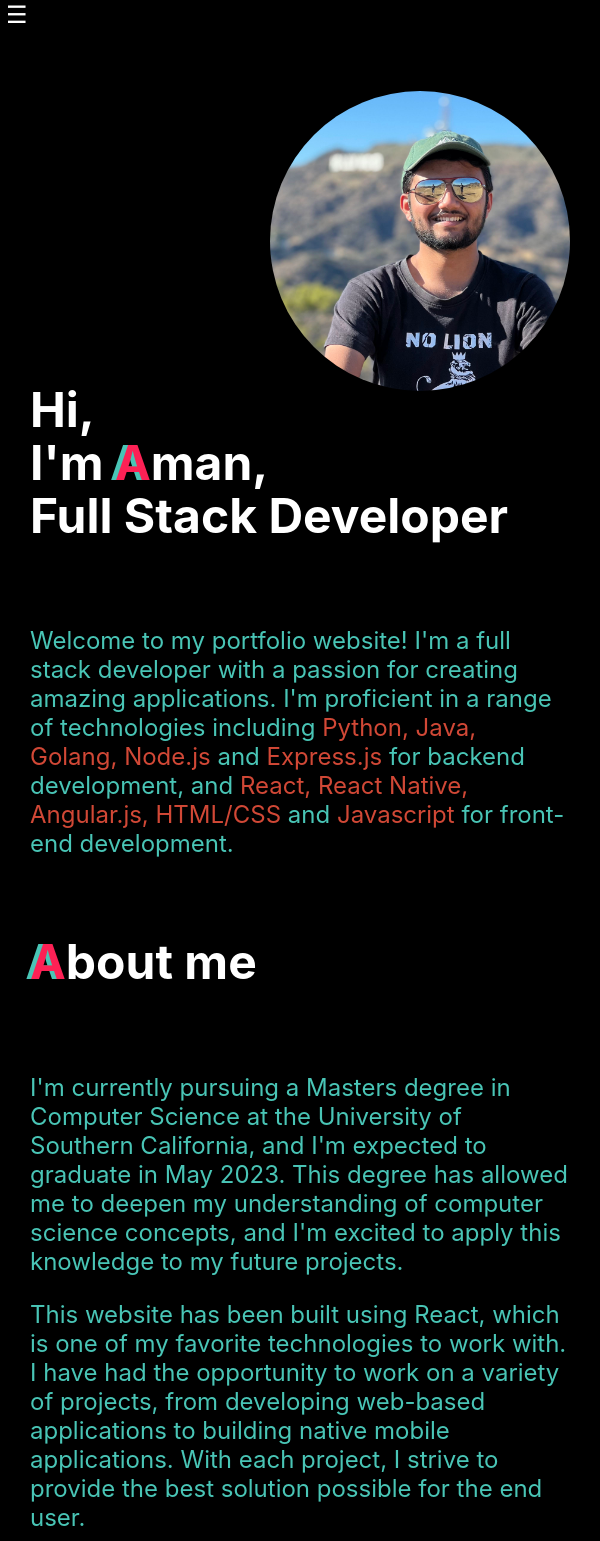
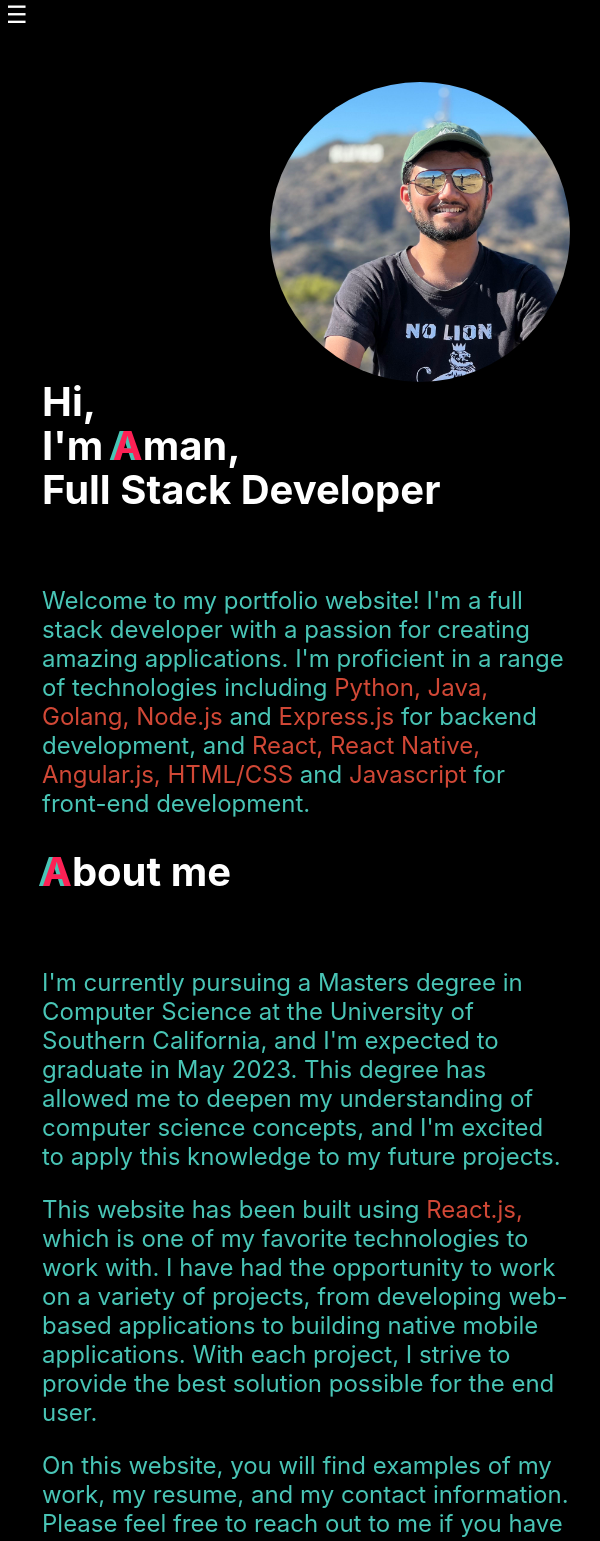
Before and after one commit to RuchikaKasireddy/Portfolio, a React (Create React App) app: page / in a window 600 px wide. Shown: the top 1541 px of the page. Built offline with nearby package versions, Linux system fonts and the light colour scheme.

Commit message:
Minor UI changes with scrolling fix

```diff
--- a/src/About.js
+++ b/src/About.js
@@ -15,7 +15,7 @@ function About() {
           this knowledge to my future projects.
         </p>
         <p>
-          This website has been built using React, which is one of my favorite
+          This website has been built using<span className="highlight"> React.js, </span> which is one of my favorite
           technologies to work with. I have had the opportunity to work on a
           variety of projects, from developing web-based applications to building
           native mobile applications. With each project, I strive to provide the
--- a/src/App.css
+++ b/src/App.css
@@ -2,6 +2,7 @@ html, body {
   height: 100%;
   width: 100%;
   background-color: #000;
+  scroll-behavior: smooth;
 }
 
 .canvas {
@@ -107,6 +108,10 @@ html, body {
   list-style: none;
 }
 
+#introduction, #about {
+  height: 100vh;
+}
+
 @media only screen and (max-width: 400px) {
   .profilepicture {
     width: 50%;
@@ -123,6 +128,10 @@ html, body {
 
   .introheader {
     padding-top: 70%;
+  }
+
+  .aboutheader {
+    padding-top: 20%;
   }
 
   .introheader, .aboutheader {
@@ -176,6 +185,10 @@ html, body {
     padding-top: 70%;
   }
 
+  .aboutheader {
+    padding-top: 20%;
+  }
+
   .introheader, .aboutheader {
     padding-left: 10%;
     padding-right: 10%;
@@ -219,18 +232,22 @@ html, body {
 
   .introtext, .abouttext {
     font-size: 1.5em;
-    padding: 5%;
-    padding-top: 1%;
+    padding-left: 7%;
+    padding-right: 5%;
   }
 
   .introheader {
     padding-top: 60%;
   }
 
+  .aboutheader {
+    padding-top: 5%;
+  }
+
   .introheader, .aboutheader {
-    padding-left: 5%;
+    padding-left: 7%;
     padding-right: 5%;
-    font-size: 3em;
+    font-size: 2.5em;
     padding-bottom: 5%;
     line-height: 0.1em;
   }
@@ -270,19 +287,22 @@ html, body {
 
   .introtext, .abouttext {
     font-size: 1.5em;
-    padding: 5%;
-    padding-top: 1%;
+    padding-left: 7%;
+    padding-right: 5%;
   }
 
   .introheader {
     padding-top: 40%;
   }
 
+  .aboutheader {
+    padding-top: 5%;
+  }
+
   .introheader, .aboutheader {
-    padding-left: 5%;
+    padding-left: 7%;
     padding-right: 5%;
     font-size: 3.5em;
-    padding-bottom: 5%;
     line-height: 0.1em;
   }
 
@@ -329,6 +349,10 @@ html, body {
     padding-top: 20%;
   }
 
+  .aboutheader {
+    padding-top: 5%;
+  }
+
   .introheader, .aboutheader {
     padding-left: 5%;
     font-size: 5em;
```
